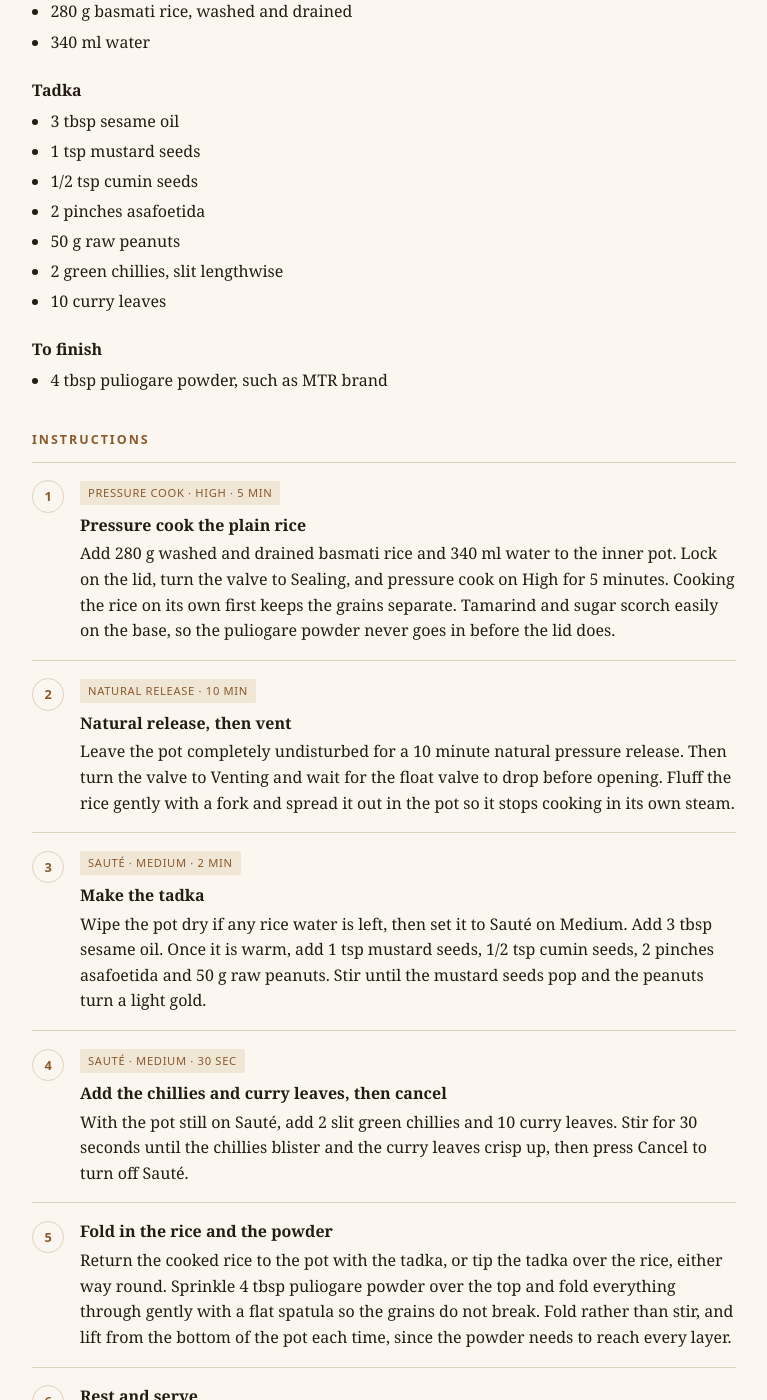
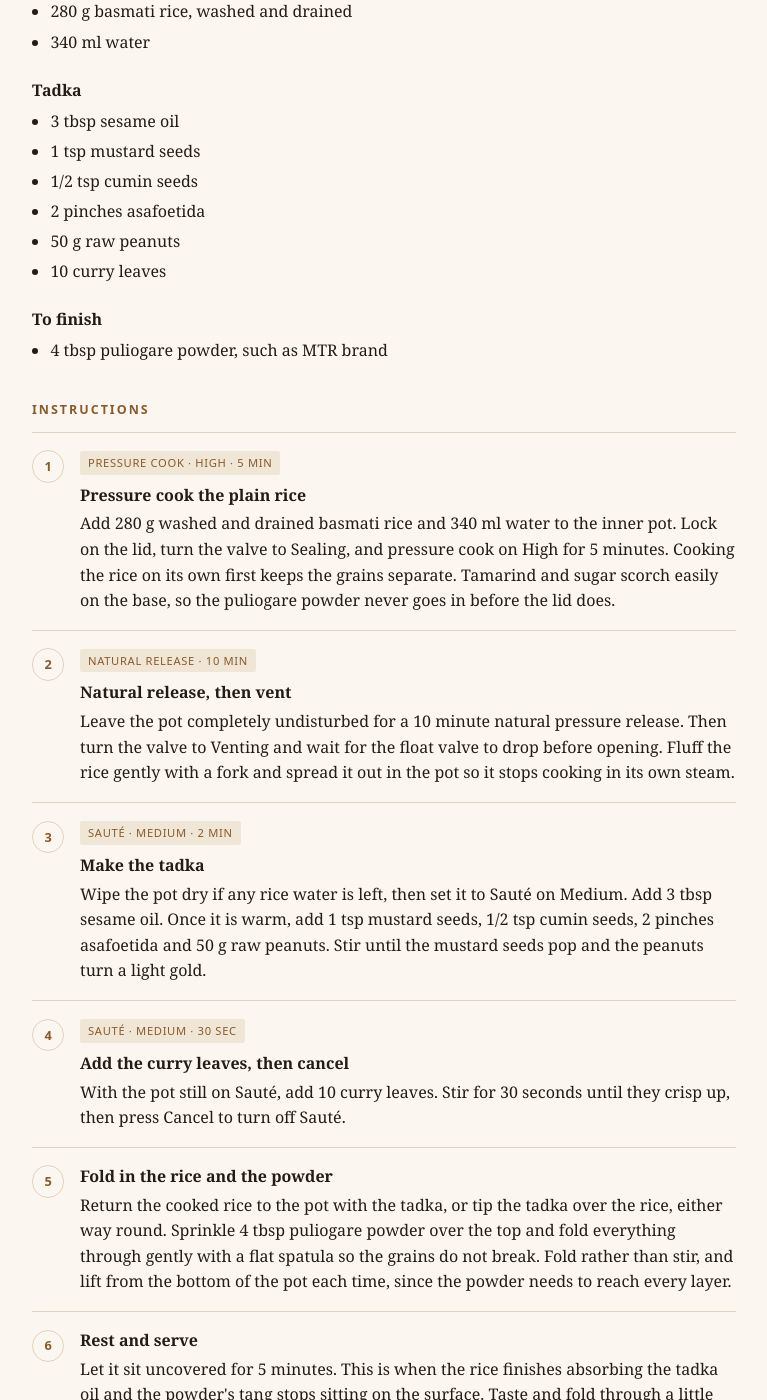
Before and after one commit to digvijaygunjal/digvijaygunjal.github.io, a Jekyll site: the page built from _recipes/puliogare.md, in a window 1280 px wide and 1400 px high, scrolled down 1825 px. Shown: the whole window, without its empty margins (256-1023 px from the left). Built offline with Jekyll 4.4.1, drawn with Linux system fonts in a browser that asks for light colours.

Commit message:
Remove green chillies from the puliogare tadka (#83)
Co-authored-by: Digvijay Gunjal <digvijaygunjal@mac.speedport.ip>

```diff
--- a/_recipes/puliogare.md
+++ b/_recipes/puliogare.md
@@ -114,7 +114,6 @@ ingredients:
       - 1/2 tsp cumin seeds
       - 2 pinches asafoetida
       - 50 g raw peanuts
-      - 2 green chillies, slit lengthwise
       - 10 curry leaves
   - name: To finish
     items:
@@ -151,15 +150,14 @@ steps:
       1/2 tsp cumin seeds, 2 pinches asafoetida and 50 g raw peanuts. Stir
       until the mustard seeds pop and the peanuts turn a light gold.
 
-  - name: Add the chillies and curry leaves, then cancel
+  - name: Add the curry leaves, then cancel
     appliance: Sauté
     setting: Medium
     duration: 30 sec
     continues: true
     text: >-
-      add 2 slit green chillies and 10 curry leaves. Stir for 30 seconds until
-      the chillies blister and the curry leaves crisp up, then press Cancel to
-      turn off Sauté.
+      add 10 curry leaves. Stir for 30 seconds until they crisp up, then press
+      Cancel to turn off Sauté.
 
   - name: Fold in the rice and the powder
     text: >-
```
